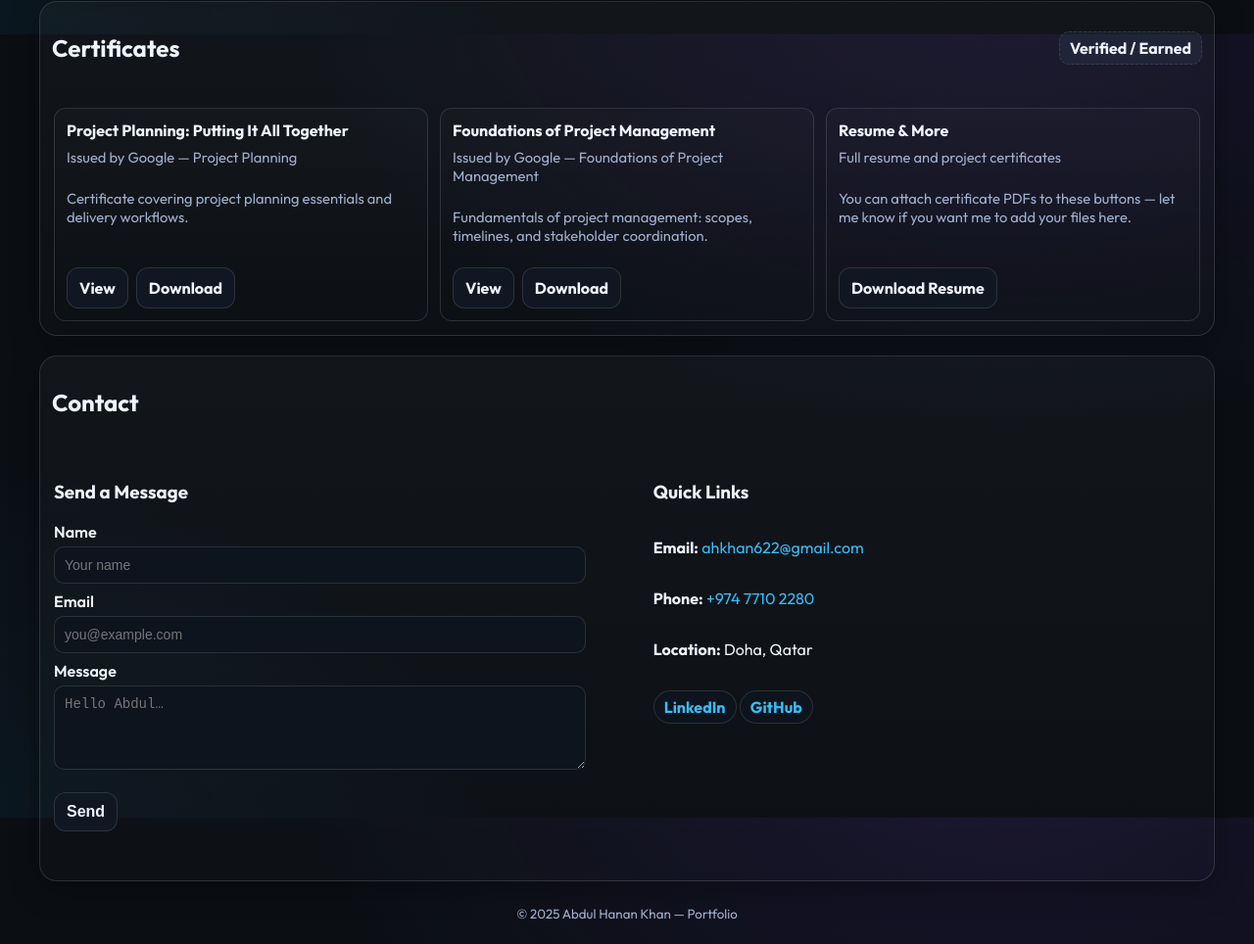
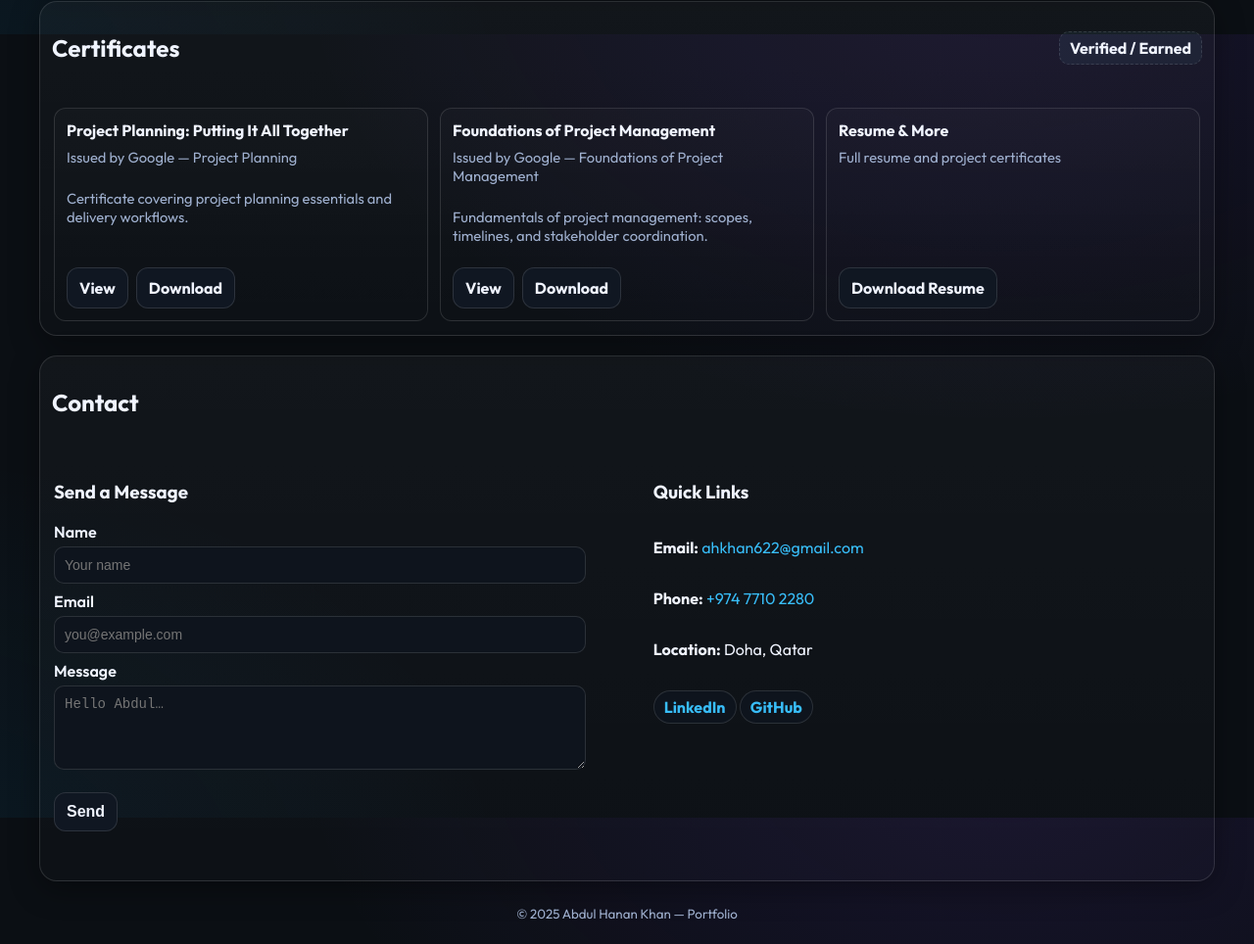
Before and after one commit to Ahkh56/portfolio, a plain HTML site: page index.html in a window 1280 px wide. Shown: the part 2365-3329 px from the top of the page at 98% size. Drawn offline with Linux system fonts and the light colour scheme.

Commit message:
Update index.html

```diff
--- a/index.html
+++ b/index.html
@@ -824,8 +824,6 @@
         <div class="cert">
           <strong>Resume & More</strong>
           <div class="meta">Full resume and project certificates</div>
-          <p class="meta">You can attach certificate PDFs to these buttons — let me know if you want me to add your
-            files here.</p>
           <div style="display:flex;gap:8px;margin-top:auto">
             <a class="btn" href="https://drive.google.com/file/d/12MmV3S6FygDQKcwv7Ar8DXVSot1bewQB/view?usp=sharing"
               title="Download">Download Resume</a>
```
